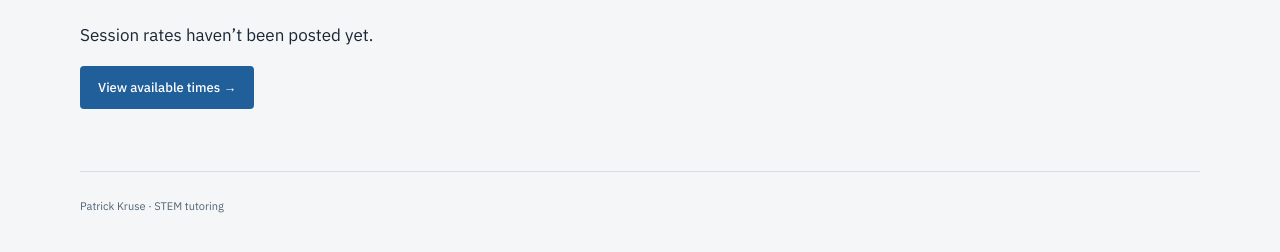
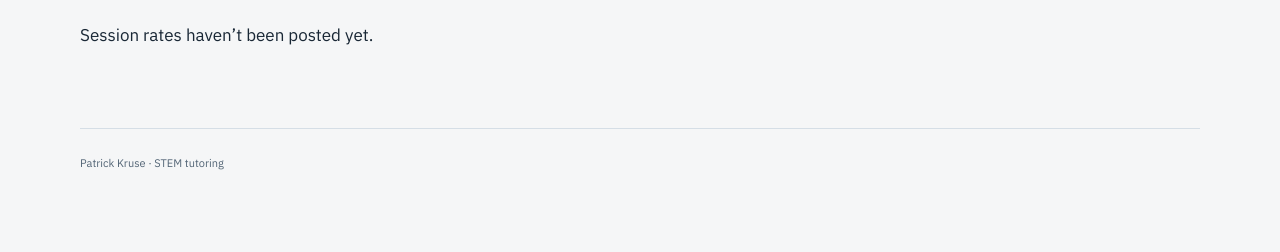
Before and after one commit to pekruse/kruse-tutoring, a plain HTML site: page pricing.html in a window 1280 px wide. Shown: the part 262-514 px from the top of the page. Drawn offline with Linux system fonts and the light colour scheme.

Commit message:
Remove availability link from pricing page

```diff
--- a/pricing.html
+++ b/pricing.html
@@ -1,3 +1,3 @@
 <!doctype html>
 <html lang="en"><head><meta charset="utf-8"><meta name="viewport" content="width=device-width,initial-scale=1"><title>Pricing | Kruse Tutoring</title><link rel="icon" href="favicon.svg?v=pk-chip"><link rel="stylesheet" href="styles.css?v=interview-links-2"><script>try{const t=localStorage.getItem('pk-theme');if(t==='light'||t==='dark')document.documentElement.dataset.theme=t}catch{}</script><script defer src="main.js?v=image-controls-2"></script>
-</head><body><header><div class="nav-row"><a class="brand" href="./" aria-label="Tutoring home">PK</a><strong>Kruse Tutoring</strong><nav><a href="./#subjects">Subjects</a><a href="pricing.html" aria-current="page">Pricing</a><a href="book.html#schedule"><b>Book a session</b></a></nav><fieldset class="theme"><legend class="sr-only">Color theme</legend><button data-theme-choice="light" aria-pressed="false">☀ Light</button><button data-theme-choice="dark" aria-pressed="false">☾ Dark</button></fieldset></div></header><main><section class="sheet"><p class="eyebrow">One-on-one STEM tutoring</p><h1 class="hero-heading">Pricing</h1><p class="lede">Session rates haven’t been posted yet.</p><a class="button" href="book.html#schedule">View available times →</a></section></main><footer>Patrick Kruse · STEM tutoring</footer></body></html>
+</head><body><header><div class="nav-row"><a class="brand" href="./" aria-label="Tutoring home">PK</a><strong>Kruse Tutoring</strong><nav><a href="./#subjects">Subjects</a><a href="pricing.html" aria-current="page">Pricing</a><a href="book.html#schedule"><b>Book a session</b></a></nav><fieldset class="theme"><legend class="sr-only">Color theme</legend><button data-theme-choice="light" aria-pressed="false">☀ Light</button><button data-theme-choice="dark" aria-pressed="false">☾ Dark</button></fieldset></div></header><main><section class="sheet"><p class="eyebrow">One-on-one STEM tutoring</p><h1 class="hero-heading">Pricing</h1><p class="lede">Session rates haven’t been posted yet.</p></section></main><footer>Patrick Kruse · STEM tutoring</footer></body></html>
```
